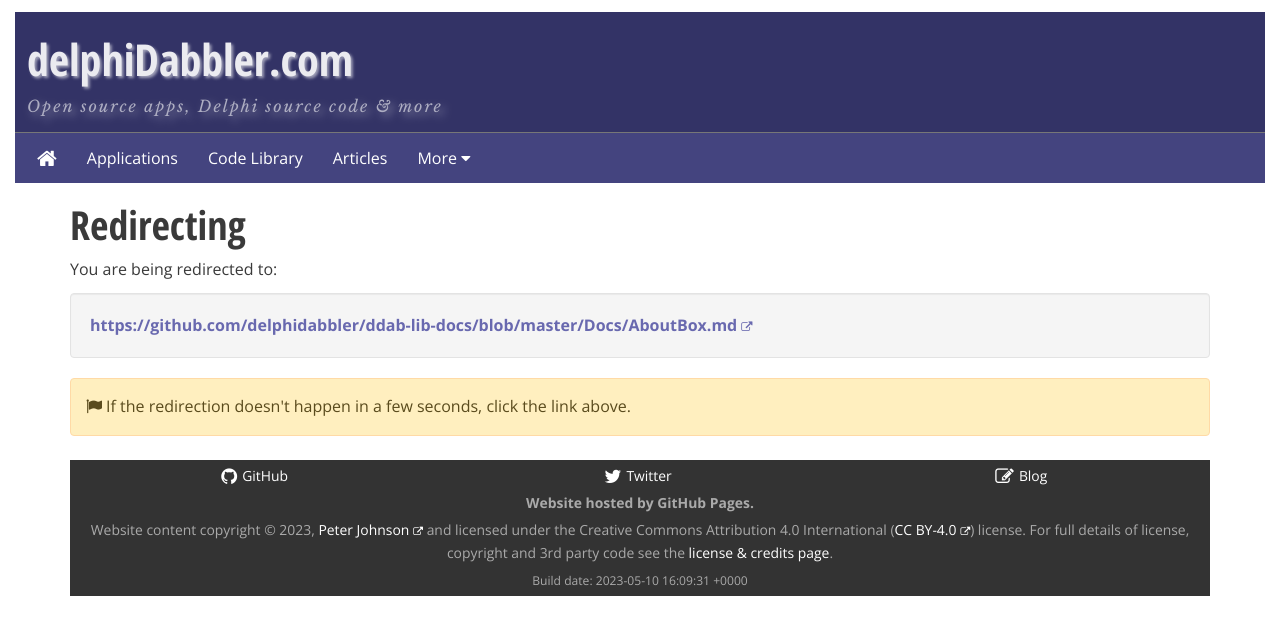
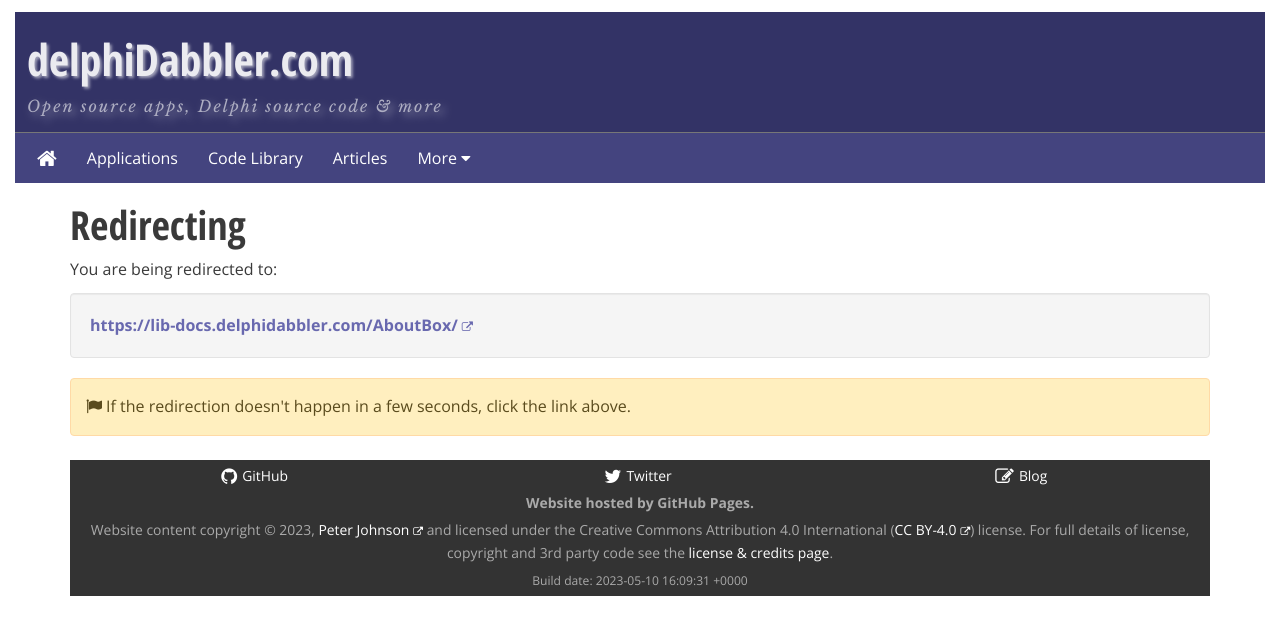
Before and after one commit to delphidabbler/delphidabbler.github.io, a Jekyll site: the page built from url/aboutbox-docs.html, in a window 1280 px wide. Shown: the top 635 px of the page. Built offline with Jekyll 4.4.1, drawn with Linux system fonts in a browser that asks for light colours; some of the changed lines change nothing that is shown.

Commit message:
Update url/aboutbox-docs
Updated to reference lib-docs.delphidabbler.com instead of
delphidabbler/ddab-lib-docs repo.

```diff
--- a/url/aboutbox-docs.html
+++ b/url/aboutbox-docs.html
@@ -1,5 +1,5 @@
 ---
 layout: url-redirect
-redirect-url: https://github.com/delphidabbler/ddab-lib-docs/blob/master/Docs/AboutBox.md
+redirect-url: https://lib-docs.delphidabbler.com/AboutBox/
 title: Redirecting...
 ---
```
